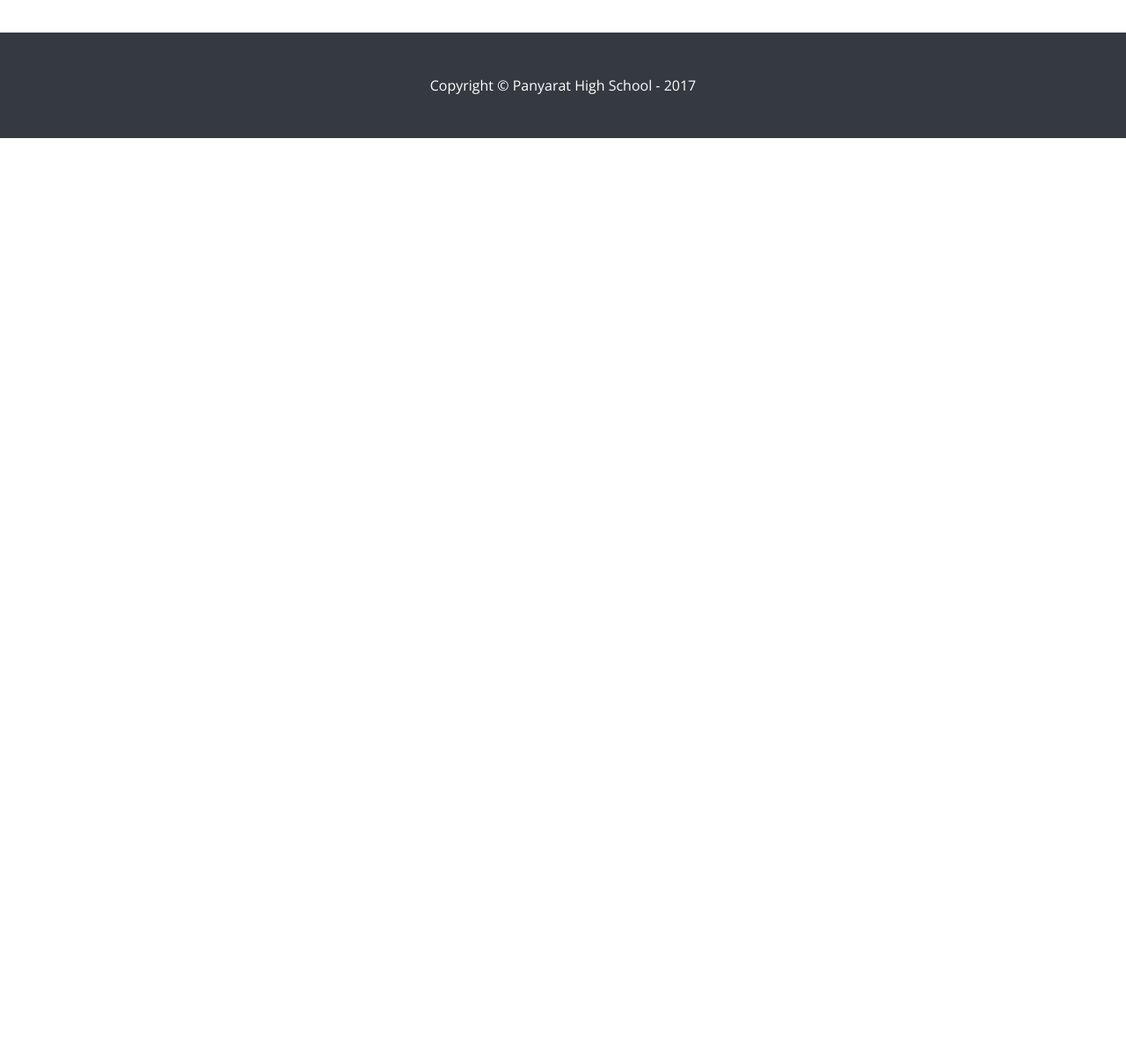
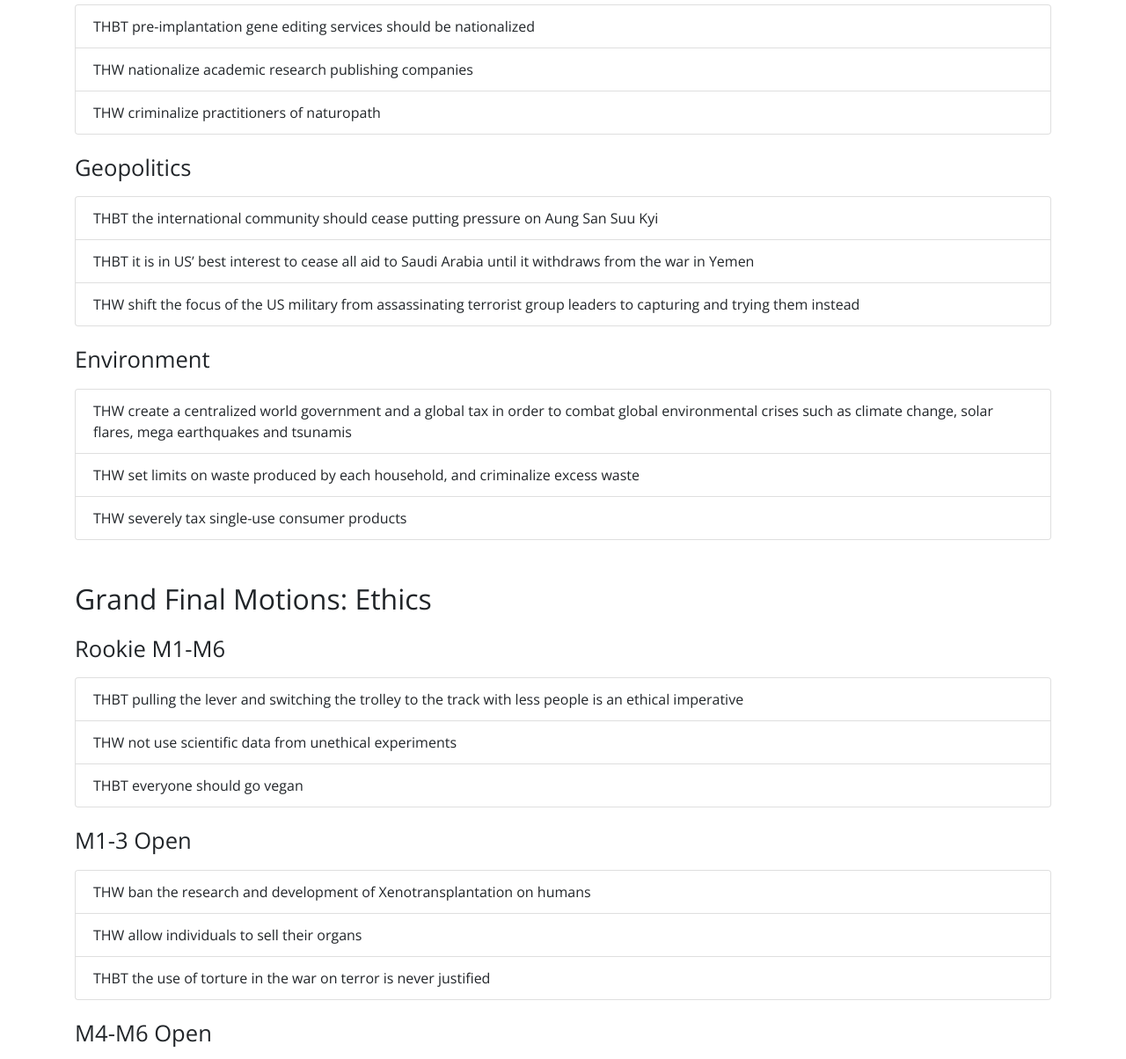
Before and after one commit to twsdc2018/twsdc2018.github.io, a website: page motions.html in a window 1280 px wide. Shown: the part 312-1516 px from the top of the page at 88% size. Before the commit the page ends 800 px from the top, so only its background shows below. Drawn offline with nearby package versions, Linux system fonts and the light colour scheme.

Commit message:
Update preliminary motions

```diff
--- a/motions.html
+++ b/motions.html
@@ -76,9 +76,49 @@
         <li class="breadcrumb-item active">Motions</li>
       </ol>
 
-	  <div class="alert alert-warning">
-	  <h3><small><i class="fa fa-eye-slash" aria-hidden="true"></i> <a class="alert-link">Motions to be announced January 10</a>
-	  <br><small>Please check back later!</small></small></h3></div>
+	  <h2>Preliminary Motions</h2>
+	  <p><h2><small>Science and Technology</small></h2></p>
+	  <ul class="list-group">
+		<li class="list-group-item">THBT pre-implantation gene editing services should be nationalized</li>
+		<li class="list-group-item">THW nationalize academic research publishing companies</li>
+		<li class="list-group-item">THW criminalize practitioners of naturopath</li>
+     </ul>
+
+	  <p><h2><small>Geopolitics</small></h2></p>
+	  <ul class="list-group">
+		<li class="list-group-item">THBT the international community should cease putting pressure on Aung San Suu Kyi</li>
+		<li class="list-group-item">THBT it is in US’ best interest to cease all aid to Saudi Arabia until it withdraws from the war in Yemen</li>
+		<li class="list-group-item">THW shift the focus of the US military from assassinating terrorist group leaders to capturing and trying them instead</li>
+     </ul>
+
+	 <p><h2><small>Environment</small></h2></p>
+	  <ul class="list-group">
+		<li class="list-group-item">THW create a centralized world government and a global tax in order to combat global environmental crises such as climate change, solar flares, mega earthquakes and tsunamis</li>
+		<li class="list-group-item">THW set limits on waste produced by each household, and criminalize excess waste</li>
+		<li class="list-group-item">THW severely tax single-use consumer products</li>
+     </ul>
+
+	 <br><br><h2>Grand Final Motions: Ethics</h2>
+	 <p><h2><small>Rookie M1-M6</small></h2></p>
+	  <ul class="list-group">
+		<li class="list-group-item">THBT pulling the lever and switching the trolley to the track with less people is an ethical imperative</li>
+		<li class="list-group-item">THW not use scientific data from unethical experiments</li>
+		<li class="list-group-item">THBT everyone should go vegan</li>
+     </ul>
+
+	 <p><h2><small>M1-3 Open</small></h2></p>
+	  <ul class="list-group">
+		<li class="list-group-item">THW ban the research and development of Xenotransplantation on humans</li>
+		<li class="list-group-item">THW allow individuals to sell their organs</li>
+		<li class="list-group-item">THBT the use of torture in the war on terror is never justified</li>
+     </ul>
+
+	 <p><h2><small>M4-M6 Open</small></h2></p>
+	  <ul class="list-group">
+		<li class="list-group-item">THW legally require priests to report all serious crimes that they hear of in confession</li>
+		<li class="list-group-item">THW make it mandatory for pharmaceutical companies that hold clinical trials in third world countries to provide the tested drug/treatment there for free</li>
+		<li class="list-group-item">Assuming feasibility, THW sequence the genomes of all embryos</li>
+     </ul>
 
     </div><br>
     <!-- /.container -->
```
Also changed, not shown: schedule.html (+1 -1 lines).
